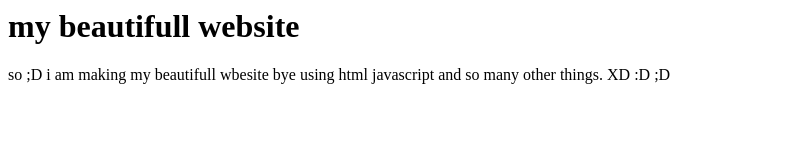
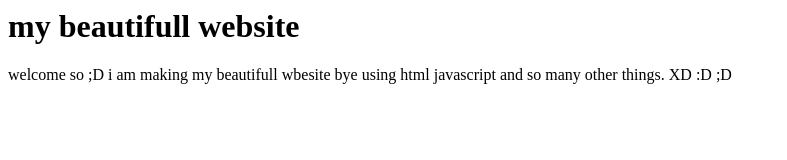
Before and after one commit to JitendraBorana/gitindex.htmlfile, a plain HTML site: page index.html in a window 1280 px wide. Shown: the whole page, without its empty margins (0-787 px from the left). Drawn offline with Linux system fonts and the light colour scheme.

Commit message:
added welcomme and create some space

```diff
--- a/index.html
+++ b/index.html
@@ -1,5 +1,6 @@
 <html>
 <title>this is my first new website </title>
 <h1>my beautifull website</h1>
-<p> so ;D i am making my beautifull wbesite bye using html javascript and so many other things. XD :D ;D </p>
+<p> welcome so ;D i am making my beautifull wbesite bye using html javascript
+and so many other things. XD :D ;D </p>
 </html>
```
